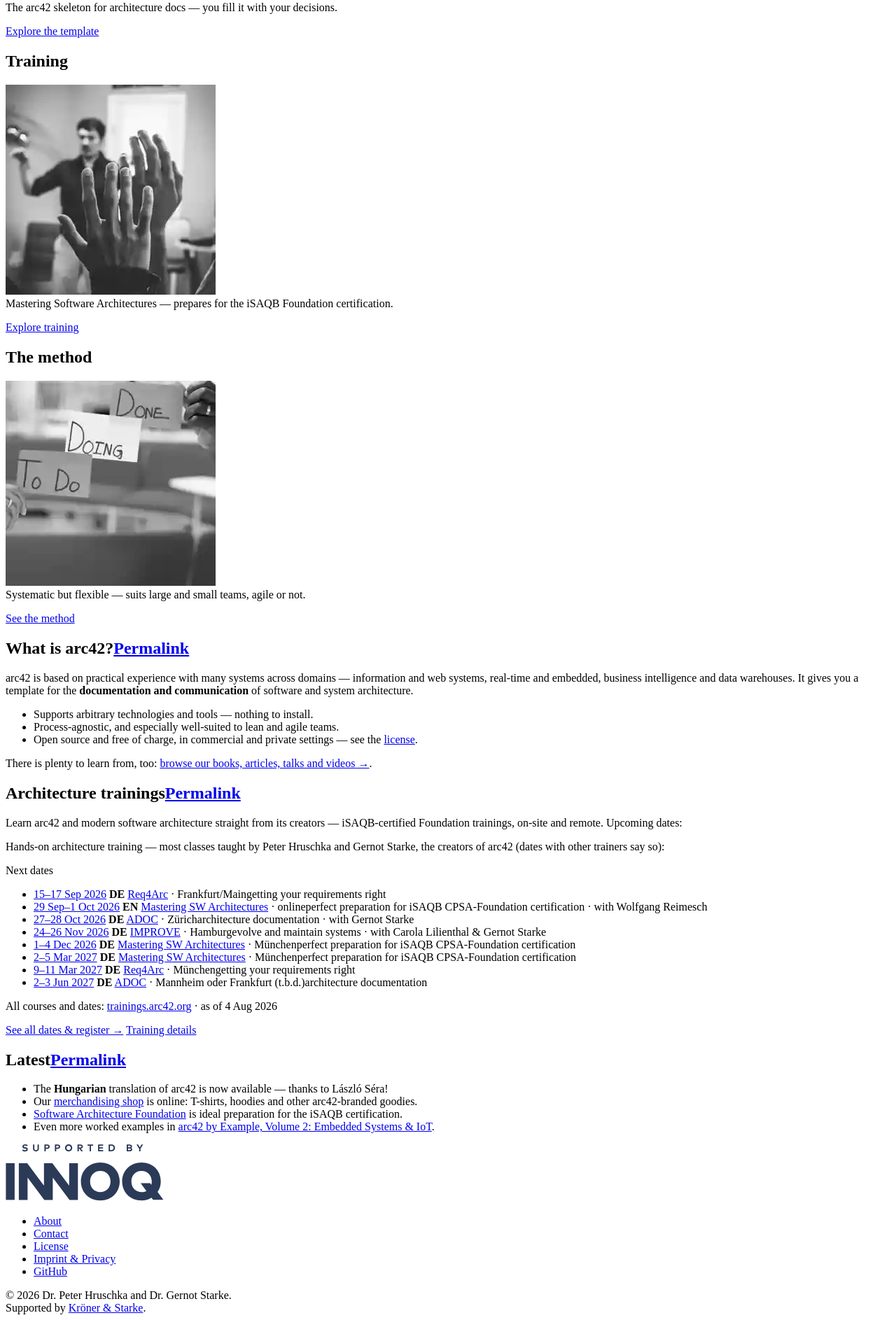
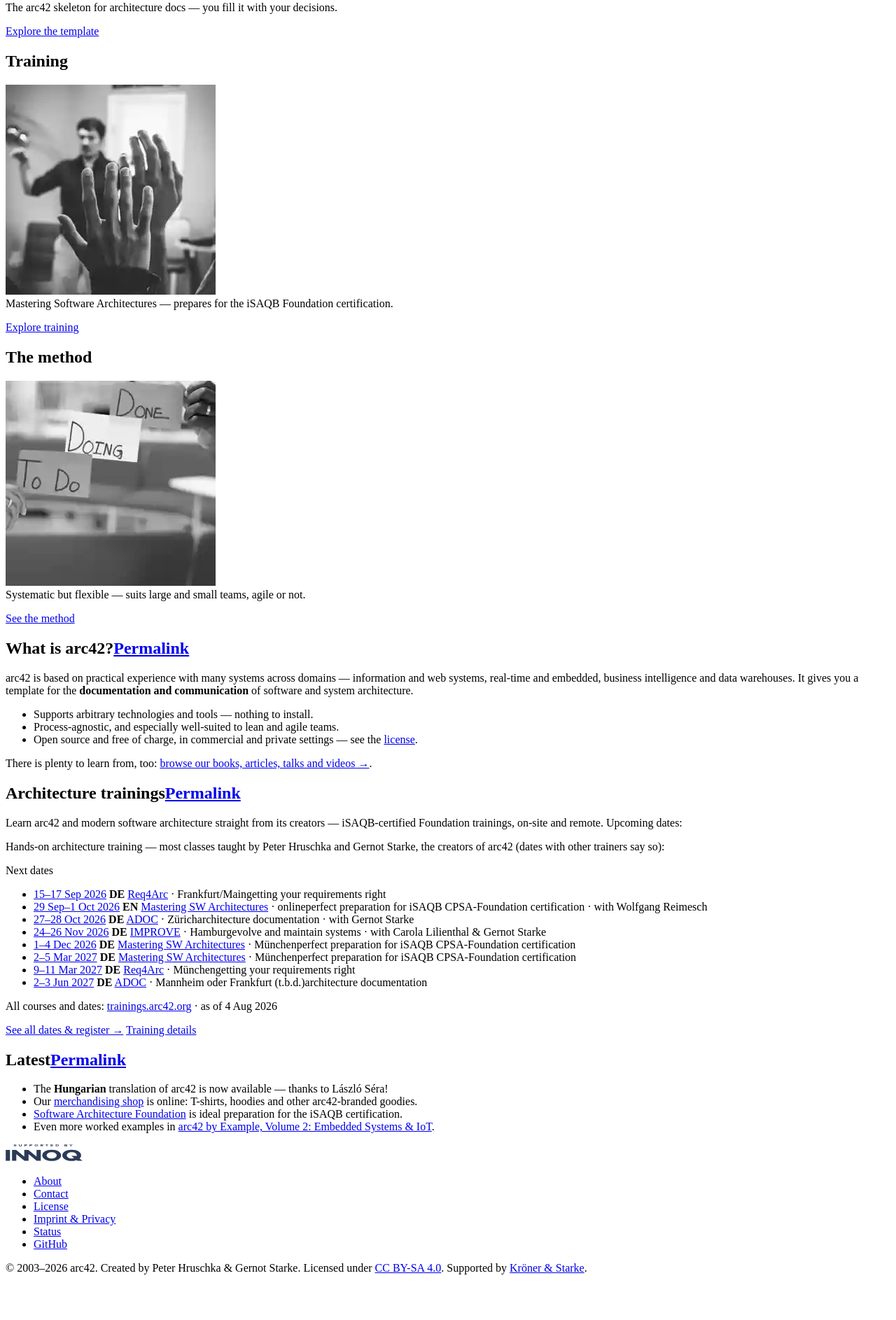
Before and after one commit to arc42/arc42.org-site, a Jekyll site: the page built from _pages/home.md, in a window 1280 px wide. Shown: the part 959-2845 px from the top of the page at 70% size. Built offline with Jekyll 4.4.1, drawn with Linux system fonts in a browser that asks for light colours; cached includes are drawn as plain includes; after the commit the page ends 2788 px from its top, so only the background shows below that.

Commit message:
fix footer inconsistency

```diff
--- a/_includes/footer.html
+++ b/_includes/footer.html
@@ -1,24 +1,18 @@
 <div class="page__footer-follow footer-center">
   <p class="footer-innoq">
-    <a href="https://www.innoq.com" target="_blank" rel="noopener noreferrer nofollow"><img class="supported-by-innoq" src="/images/supported-by-innoq.svg" alt="Supported by INNOQ"></a>
+    <a href="https://www.innoq.com" target="_blank" rel="noopener noreferrer nofollow"><img class="supported-by-innoq" src="/images/supported-by-innoq.svg" alt="Supported by INNOQ" width="110" height="24"></a>
   </p>
 
-  {%- comment -%} Plain text links with dot separators (styled in
-      arc42-org.css). The former per-link FontAwesome glyphs were the ONLY
-      FontAwesome usage that ever rendered on this site — dropping them
-      let us delete the vendored 72 KB all.css + 2.8 MB webfonts entirely.
-      The labels carry the meaning; the icons only added noise at this
-      size. {%- endcomment -%}
   <ul class="footer-links">
     <li><a href="{{ '/about/' | relative_url }}">About</a></li>
     <li><a href="{{ '/about/#contact' | relative_url }}">Contact</a></li>
     <li><a href="{{ '/license/' | relative_url }}">License</a></li>
     <li><a href="{{ '/imprint/' | relative_url }}">Imprint &amp; Privacy</a></li>
+    <li><a href="https://status.arc42.org/">Status</a></li>
     <li><a href="https://github.com/arc42">GitHub</a></li>
   </ul>
 </div>
 
 <div class="page__footer-copyright footer-center copyright-size">
-  &copy; {{ site.time | date: '%Y' }} Dr. Peter Hruschka and Dr. Gernot Starke. <br class="mobile">
-  Supported by <a href="https://kroener-starke.ch/">Kröner & Starke</a>.
+  &copy; 2003&ndash;{{ site.time | date: '%Y' }} arc42. Created by Peter Hruschka &amp; Gernot Starke. Licensed under <a href="https://creativecommons.org/licenses/by-sa/4.0/" target="_blank" rel="noopener noreferrer nofollow">CC BY-SA 4.0</a>. Supported by <a href="https://kroener-starke.ch/projekte/" target="_blank" rel="noopener noreferrer">Kröner &amp; Starke</a>.
 </div>
```
Also changed, not shown: assets/css/arc42-org.css (+11 -9 lines).
